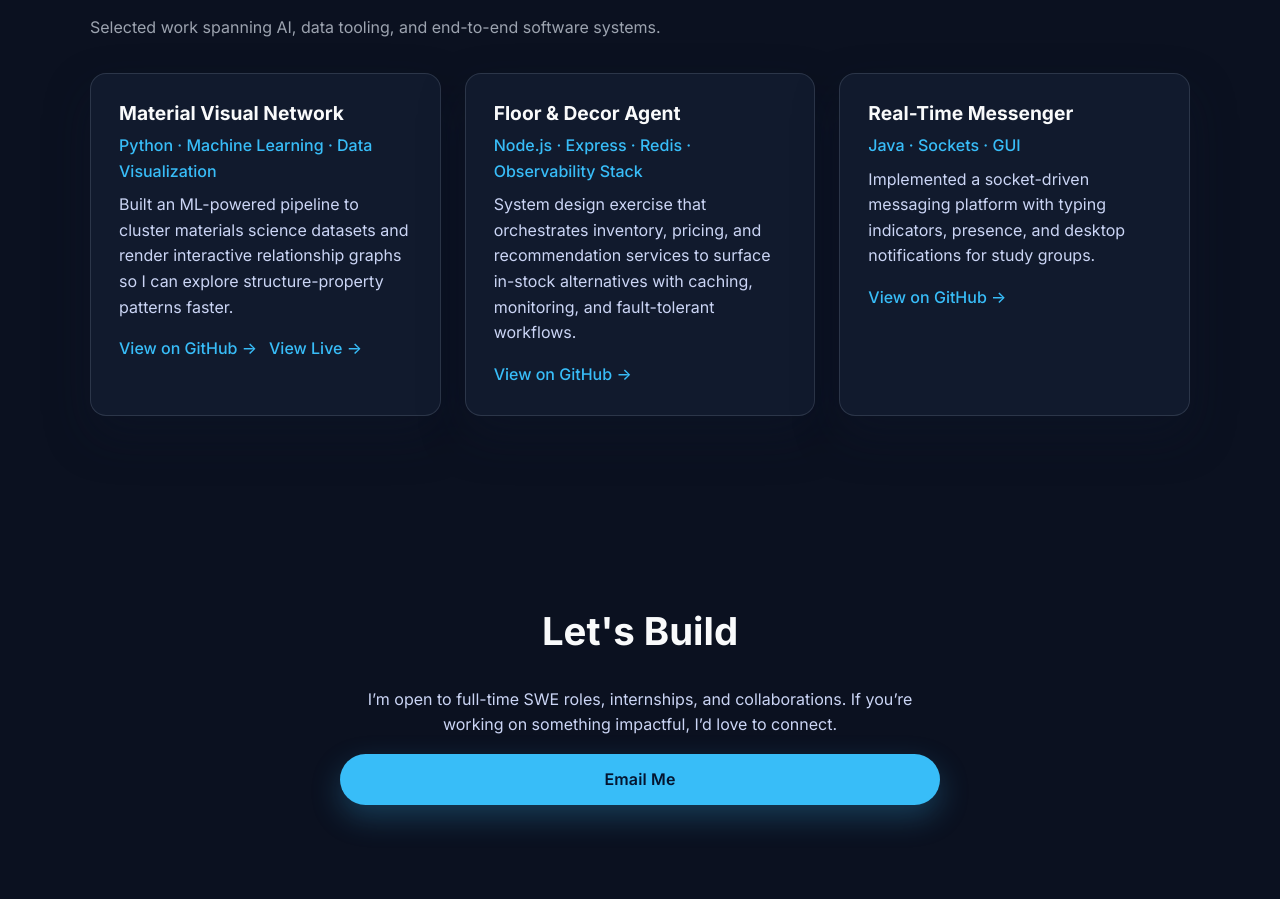
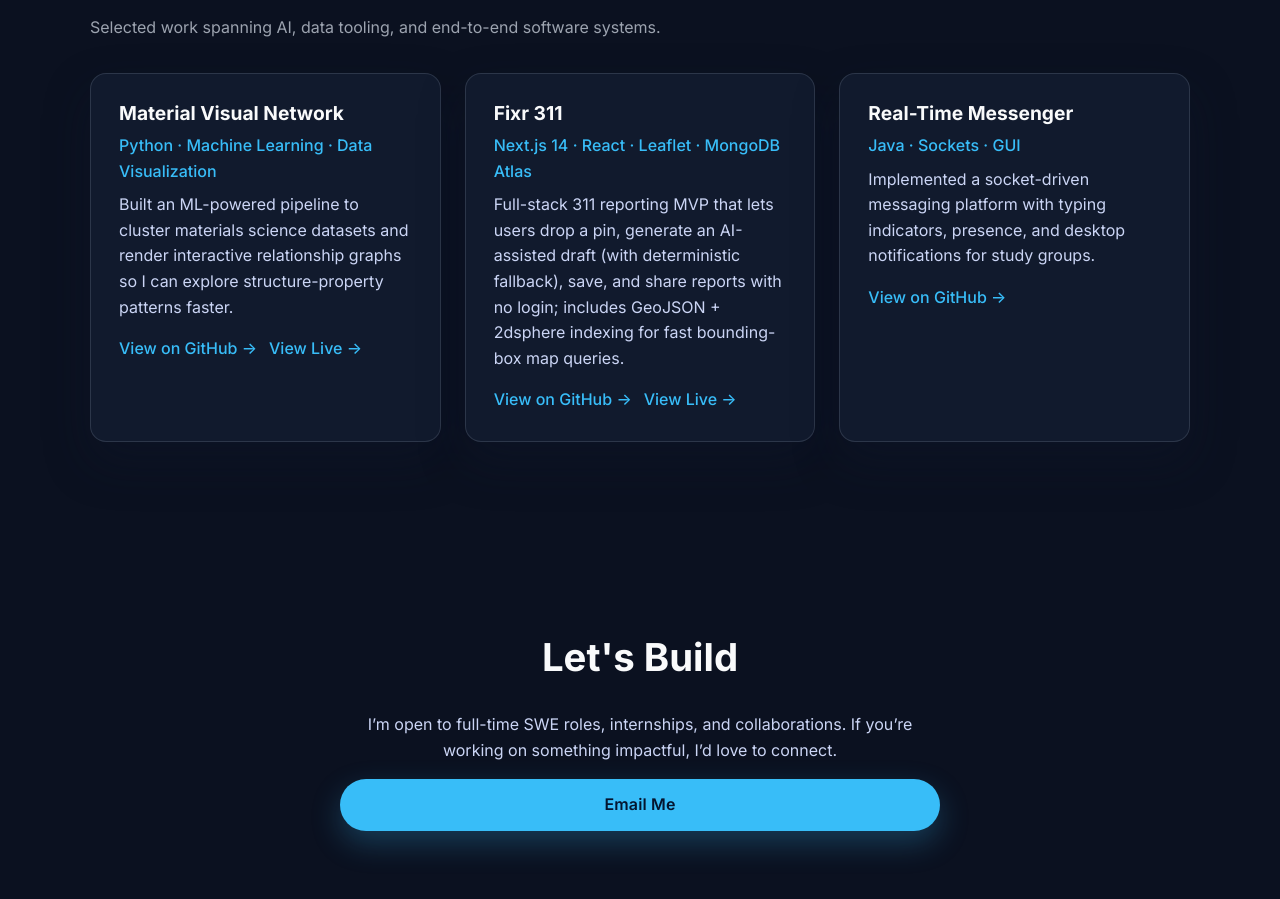
Before and after one commit to jsfmu/josephfujimoto, a React (Vite) app: page / in a window 1280 px wide. Shown: the part 2358-3257 px from the top of the page. Built offline with nearby package versions, Linux system fonts and the light colour scheme.

Commit message:
Switched agent to deployed project

```diff
--- a/src/data/projects.js
+++ b/src/data/projects.js
@@ -8,11 +8,12 @@ export const projects = [
     liveUrl: 'https://matvisnetui.onrender.com/'
   },
   {
-    name: 'Floor & Decor Agent',
-    tech: 'Node.js · Express · Redis · Observability Stack',
+    name: 'Fixr 311',
+    tech: 'Next.js 14 · React · Leaflet · MongoDB Atlas',
     description:
-      'System design exercise that orchestrates inventory, pricing, and recommendation services to surface in-stock alternatives with caching, monitoring, and fault-tolerant workflows.',
-    githubUrl: 'https://github.com/jf-labs/floor-decor-agent'
+      'Full-stack 311 reporting MVP that lets users drop a pin, generate an AI-assisted draft (with deterministic fallback), save, and share reports with no login; includes GeoJSON + 2dsphere indexing for fast bounding-box map queries.',
+    githubUrl: 'https://fixr.josephfujimoto.com/',
+    liveUrl: 'https://matvisnetui.onrender.com/'
   },
   {
     name: 'Real-Time Messenger',
```
